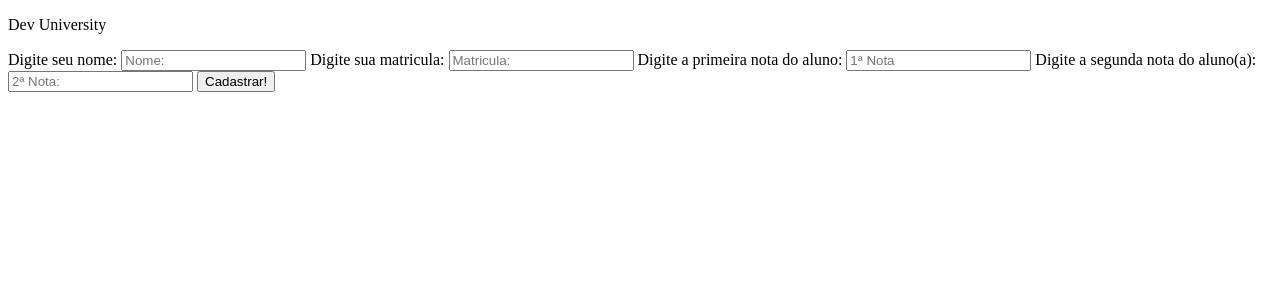
After one commit to DevUniversity-UNIPE/DevUniversityLogin, a PHP site: page /registro.php in a window 1280 px wide. The commit adds this page. Shown: the top 300 px of the page. Run offline with PHP 8.4, Linux system fonts and the light colour scheme.

Commit message:
Register Alteration

```diff
--- a/index.php
+++ b/index.php
@@ -37,7 +37,7 @@
                 </div>
                 <div class="BottomCont">
                 <div class="Cadastro">
-                    <a href="#" class="Cad">Cadastre-se</a>
+                    <a href="registro.php" class="Cad">Cadastre-se</a>
                 </div>
             </div>
             </div>
--- /dev/null
+++ b/registro.php
@@ -0,0 +1,38 @@
+<?php
+
+?>
+
+<!DOCTYPE html>
+<html lang="en">
+
+<head>
+    <meta charset="UTF-8">
+    <meta name="viewport" content="width=device-width, initial-scale=1.0">
+    <title>Rrgistro</title>
+</head>
+
+<body>
+    <div class="container">
+        <div class="FormCont">
+            <p class="logo">Dev University</p>
+            <form action="cadastrar.php" method="post">
+                <label for="Nome">Digite seu nome:</label>
+                <input type="text" placeholder="Nome:" name="Nome">
+
+                <label for="Senha">Digite sua matricula:</label>
+                <input type="text" placeholder="Matricula:" name="Senha">
+
+                <label for="PrimeiraNota">Digite a primeira nota do aluno:</label>
+                <input type="text" placeholder="1ª Nota" name="PrimeiraNota">
+
+
+                <label for="SegundaNota">Digite a segunda nota do aluno(a):</label>
+                <input type="text" placeholder="2ª Nota:" name="SegundaNota">
+
+                <button type="submit">Cadastrar!</button>
+            </form>
+        </div>
+    </div>
+</body>
+
+</html>
```
Also changed, not shown: cadastrar.php (added).
